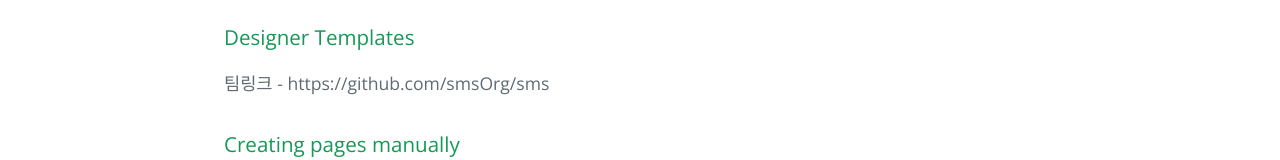
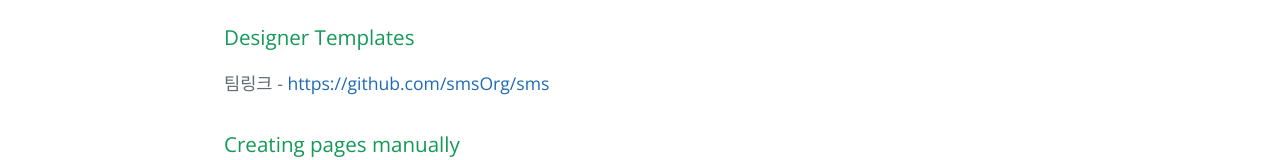
Before and after one commit to xalstnx/xalstnx.github.io, a plain HTML site: page index.html in a window 1280 px wide. Shown: the part 387-547 px from the top of the page. Drawn offline with nearby package versions, Linux system fonts and the light colour scheme.

Commit message:
Update index.html

```diff
--- a/index.html
+++ b/index.html
@@ -24,7 +24,7 @@
 <h3>
 <a id="designer-templates" class="anchor" href="#designer-templates" aria-hidden="true"><span aria-hidden="true" class="octicon octicon-link"></span></a>Designer Templates</h3>
 
-<p>팀링크 - <link>https://github.com/smsOrg/sms</p>
+      <p>팀링크 - <a href="https://github.com/smsOrg/sms">https://github.com/smsOrg/sms</a></p>
 
 <h3>
 <a id="creating-pages-manually" class="anchor" href="#creating-pages-manually" aria-hidden="true"><span aria-hidden="true" class="octicon octicon-link"></span></a>Creating pages manually</h3>
```
